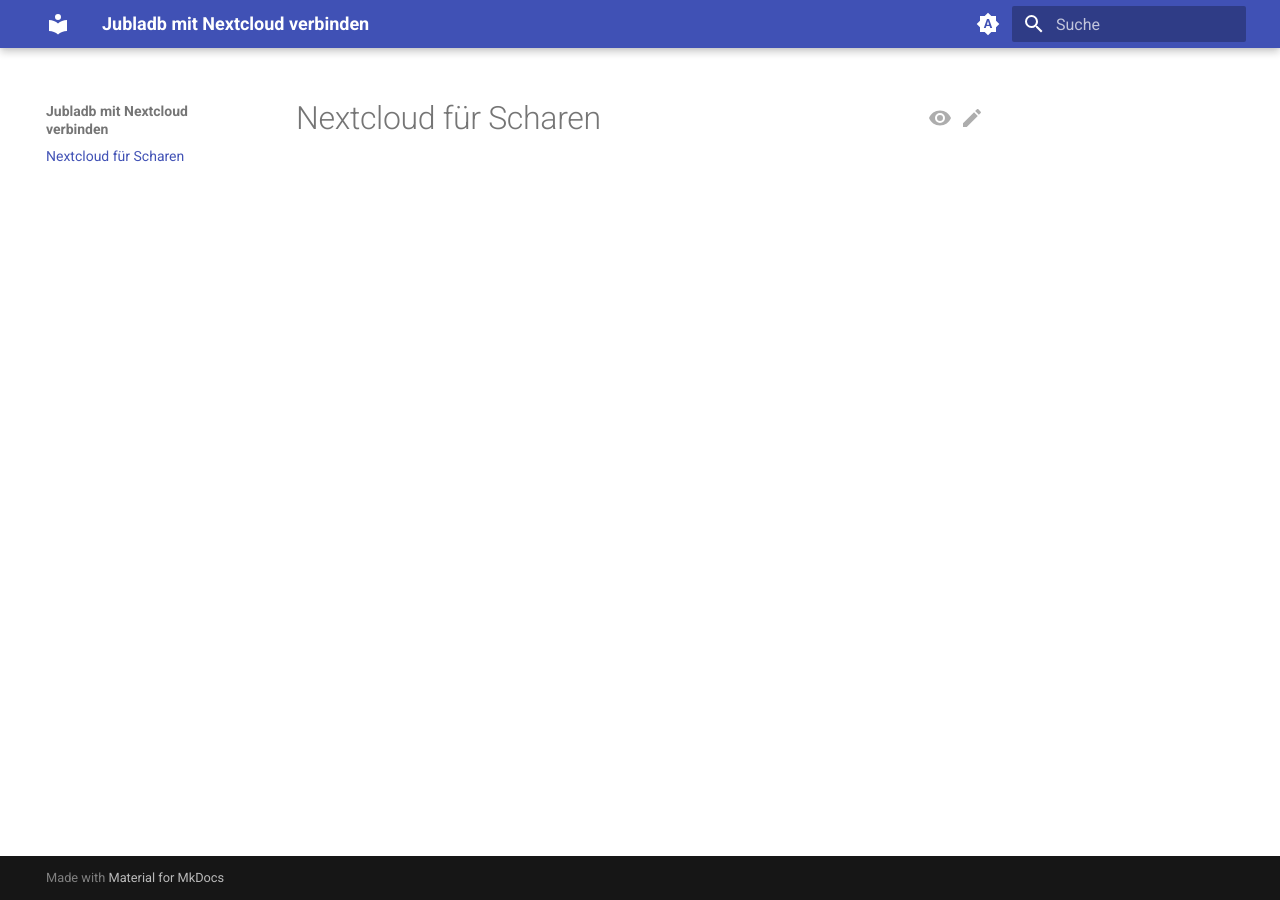
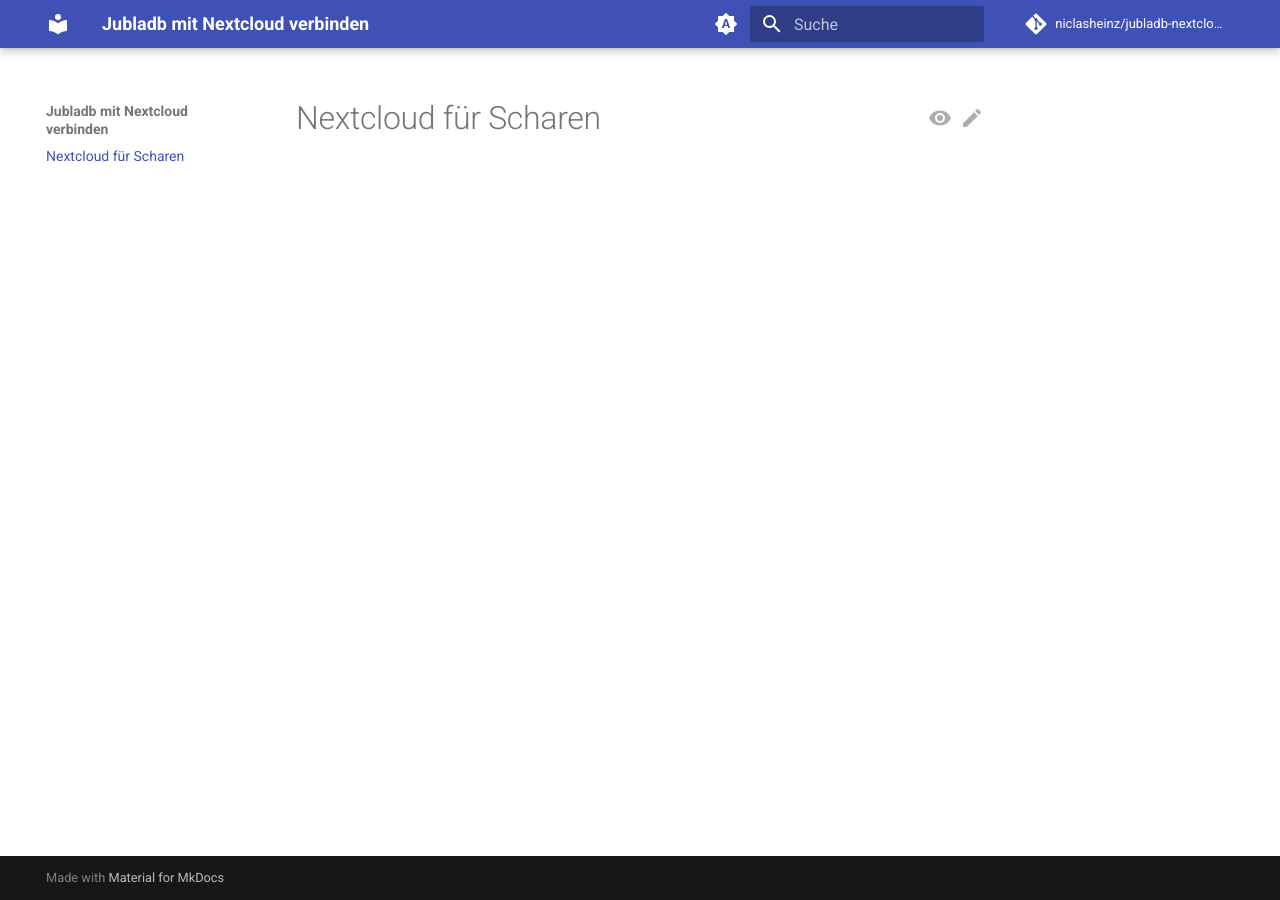
Before and after one commit to niclasheinz/jubladb-nextcloud, an MkDocs documentation site: the page built from docs/index.md, in a window 1280 px wide. Built offline with MkDocs 1.6.1 and Material for MkDocs 9.7.7, drawn with Linux system fonts in a browser that asks for light colours; comment, search, counter and statistics services are not loaded; part of the change alters nothing that is shown.

Commit message:
config: Add repo_url and fix edit_url

```diff
--- a/mkdocs.yml
+++ b/mkdocs.yml
@@ -1,8 +1,9 @@
 site_name: Jubladb mit Nextcloud verbinden
 site_url: https://niclasheinz.github.io/jubladb-nextcloud
 repo_name: niclasheinz/jubladb-nextcloud
+repo_url: https://github.com/niclasheinz/jubladb-nextcloud
 site_author: Niclas Heinz
-edit_uri: -/edit/main/docs/
+edit_uri: edit/main/docs/
 
 theme:
   name: material
```
